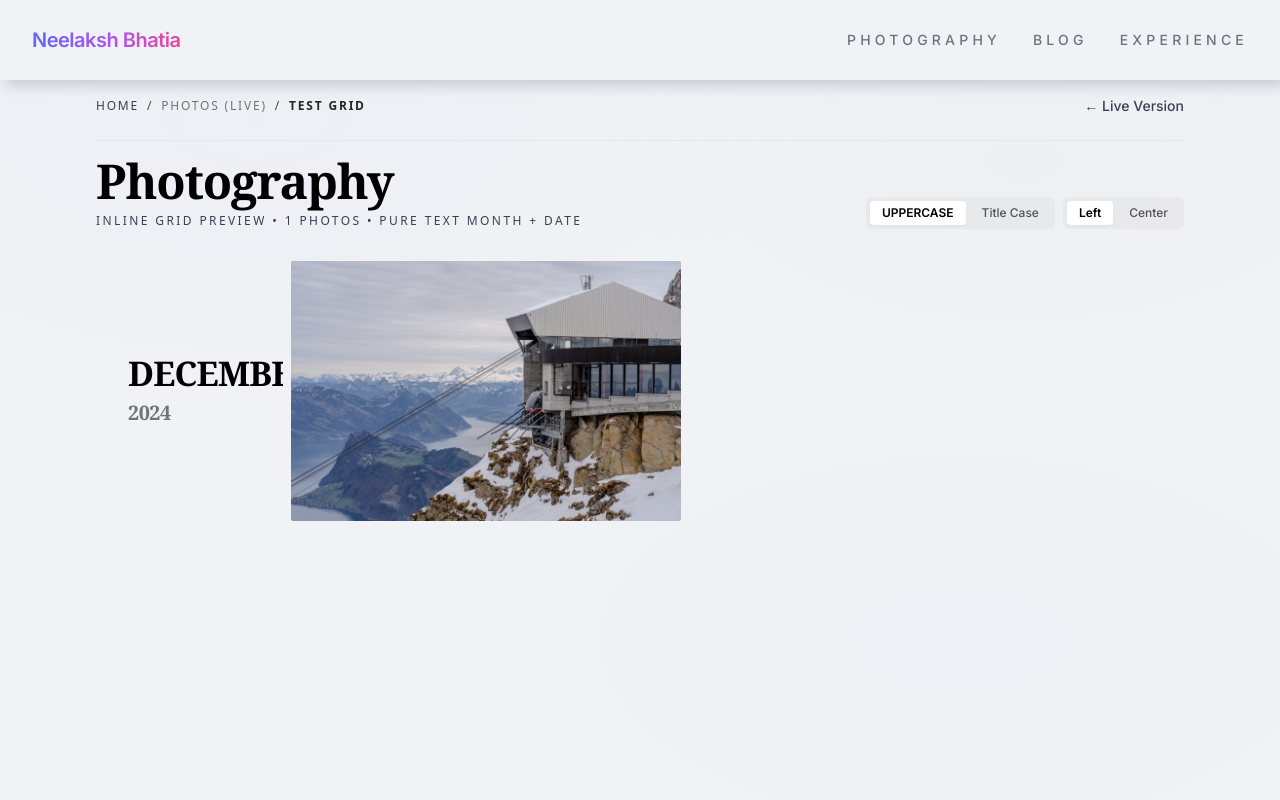
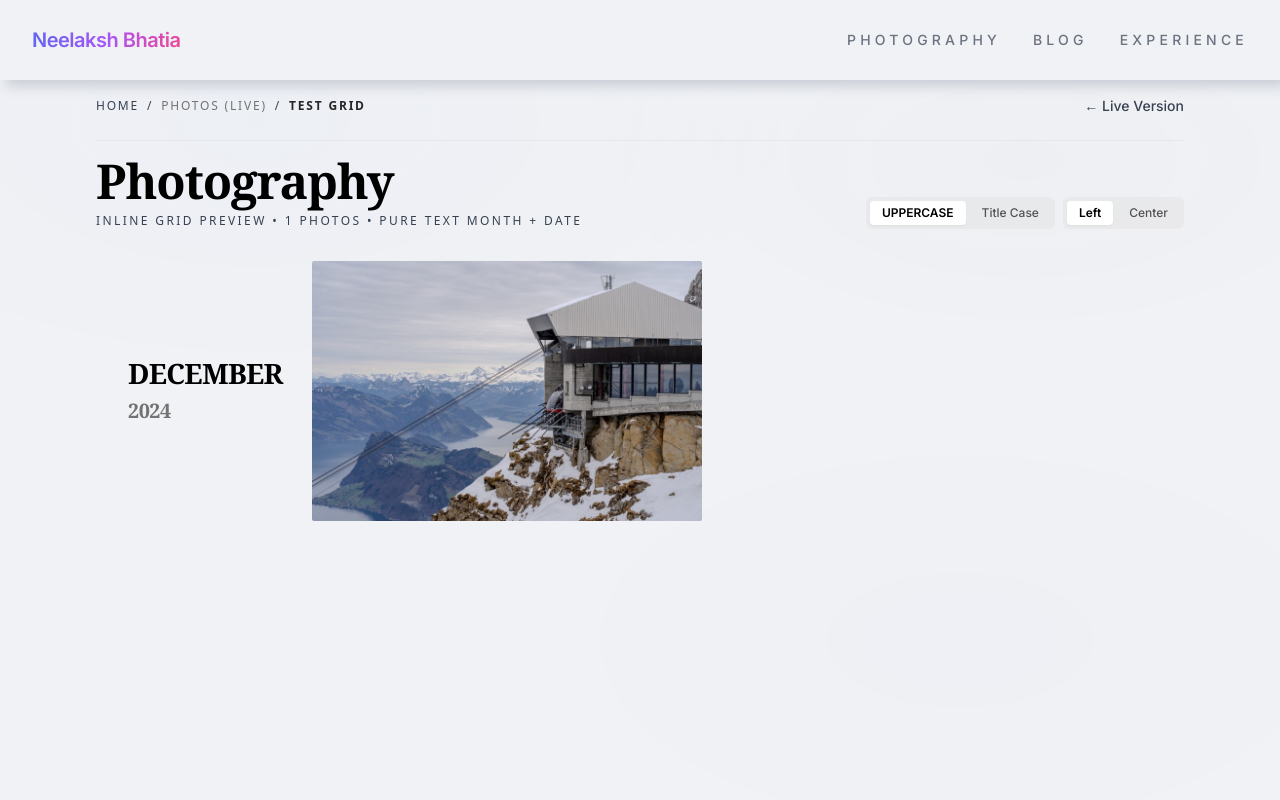
Before and after one commit to vrMars/portfolio, a React (Vite) app: page /photos-test in a window 1280 px wide. Shown: the top 800 px of the page. Built offline with nearby package versions, Linux system fonts and the light colour scheme; no server answers; the database is empty.

Commit message:
Fine-tune clear date spacing and typography

```diff
--- a/components/PhotosTestPage.tsx
+++ b/components/PhotosTestPage.tsx
@@ -411,18 +411,18 @@ export const PhotosTestPage: React.FC = () => {
                 return (
                   <div
                     key={item.id}
-                    className={`inline-grid-item flex-shrink-0 flex flex-col justify-center bg-transparent select-none px-5 sm:px-7 md:px-8 ${
+                    className={`inline-grid-item flex-shrink-0 flex flex-col justify-center bg-transparent select-none px-4 sm:px-6 md:px-8 ${
                       alignment === "center"
                         ? "items-center text-center"
                         : "items-start text-left"
                     }`}
                     style={{
-                      flexGrow: 0.65,
-                      flexBasis: "calc(var(--row-h) * 0.72)",
-                      minWidth: "170px",
+                      flexGrow: 0.72,
+                      flexBasis: "calc(var(--row-h) * 0.8)",
+                      minWidth: "200px",
                     }}
                   >
-                    <span className="block font-serif font-bold text-2xl sm:text-3xl md:text-[34px] text-black tracking-tight leading-none whitespace-nowrap">
+                    <span className="block font-serif font-bold text-xl sm:text-2xl md:text-[28px] text-black tracking-tight leading-none whitespace-nowrap">
                       {casing === "uppercase" ? item.month : item.monthTitle}
                     </span>
                     <span className="block font-serif font-bold text-base sm:text-lg md:text-xl text-neutral-500 tracking-tight mt-2 whitespace-nowrap">
```
